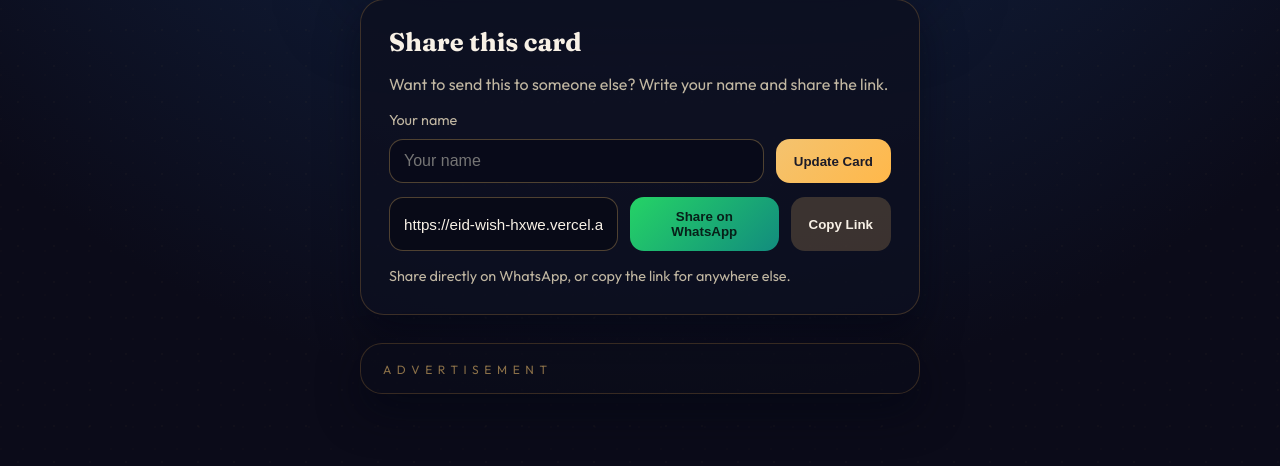
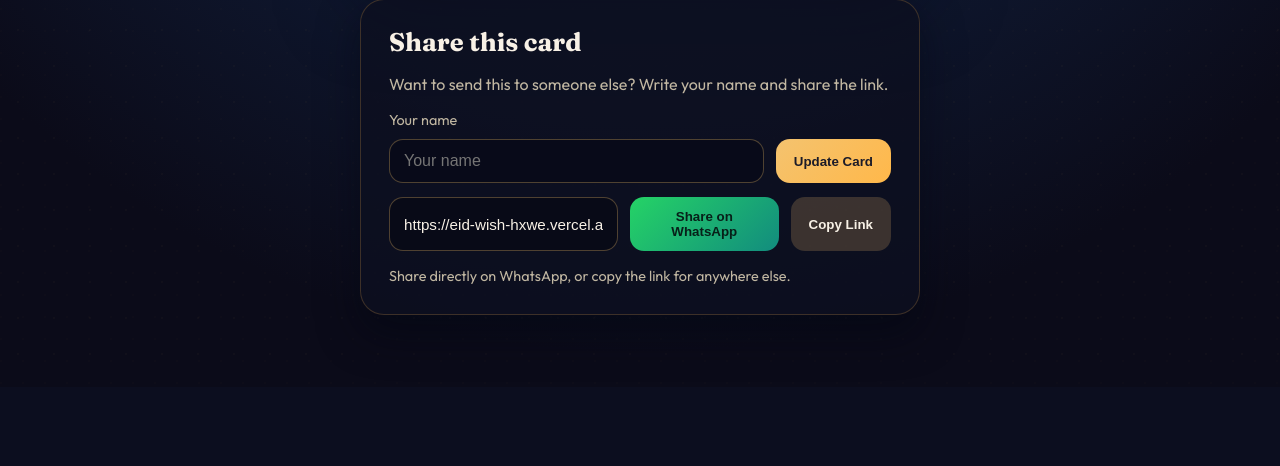
Before and after one commit to Sayyeda-ghazal/Eid-Wish, a Flask app: page / in a window 1280 px wide. Shown: the part 564-1030 px from the top of the page. After the commit the page ends 879 px from the top, so only its background shows below. Run offline with Flask 3, Linux system fonts and the light colour scheme.

Commit message:
first commit

```diff
--- a/templates/index.html
+++ b/templates/index.html
@@ -86,19 +86,6 @@
         </div>
       </section>
 
-      <section class="ad-wrap" aria-label="Advertisement">
-        <div class="ad-card">
-          <p class="ad-title">Advertisement</p>
-          <ins
-            class="adsbygoogle"
-            style="display:block"
-            data-ad-client="ca-pub-6219366739811432"
-            data-ad-slot="8877602955"
-            data-ad-format="auto"
-            data-full-width-responsive="true"
-          ></ins>
-        </div>
-      </section>
 
     </main>
 
```
